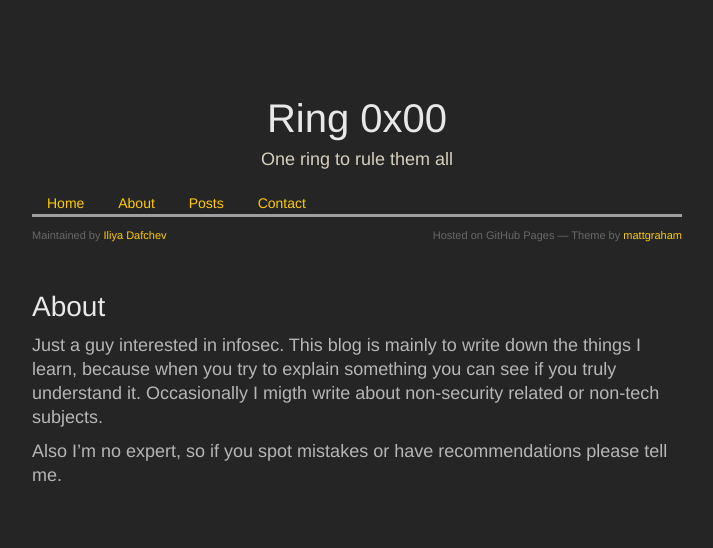
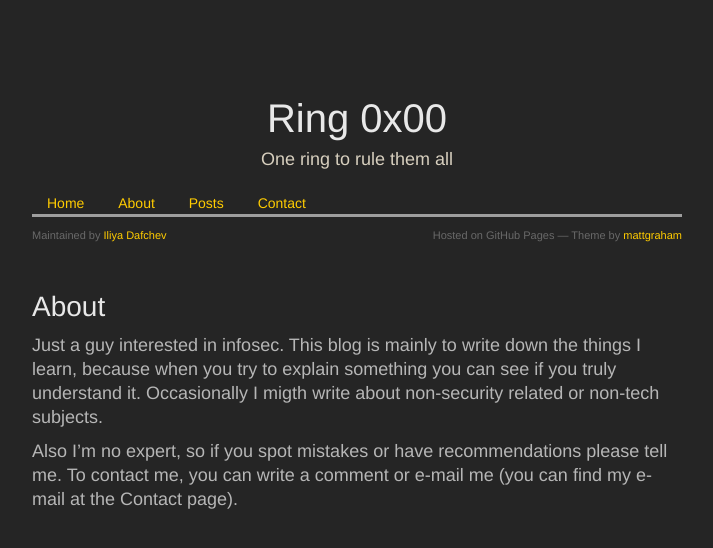
Before and after one commit to idafchev/idafchev.github.io, a Jekyll site: the page built from about.md, in a window 1280 px wide. Shown: the top 548 px of the page, without its empty margins (283-996 px from the left). Built offline with Jekyll 4.4.1, drawn with Linux system fonts in a browser that asks for light colours; nearby versions of some CDN libraries; some web fonts are replaced.

Commit message:
Update about.md

```diff
--- a/about.md
+++ b/about.md
@@ -4,4 +4,4 @@ title: About
 ---
 ### Just a guy interested in infosec. This blog is mainly to write down the things I learn, because when you try to explain something you can see if you truly understand it. Occasionally I migth write about non-security related or non-tech subjects.
 
-### Also I'm no expert, so if you spot mistakes or have recommendations please tell me.
+### Also I'm no expert, so if you spot mistakes or have recommendations please tell me. To contact me, you can write a comment or e-mail me (you can find my e-mail at the Contact page).
```
